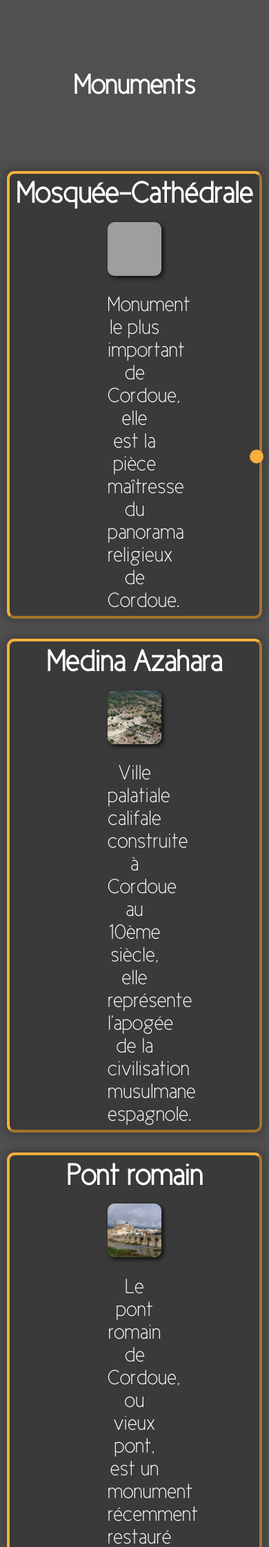
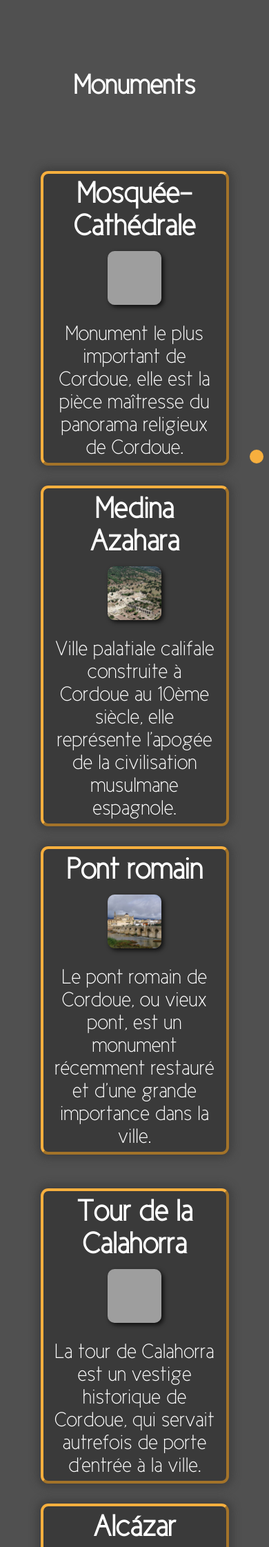
Before and after one commit to Thiiiv/SAE2.05, a PHP site: page /data/pages/monuments.php in a window 390 px wide. Shown: the part 68-2311 px from the top of the page at 69% size. Run offline with PHP 8.4, Linux system fonts and the light colour scheme; grey boxes are pictures that could not be loaded.

Commit message:
Add files via upload

```diff
--- a/data/style/pageMonuments.css
+++ b/data/style/pageMonuments.css
@@ -104,6 +104,7 @@
             .ligne-monuments {
                 flex-direction: column;
                 width: 100%;
+                align-items: center;
             }
 
             h1 {
@@ -115,16 +116,17 @@
                 height: 3vh;
             }
 
-            .monuments .ligne-monuments p {
-                width: 80vw;
+            .ligne-monuments p {
+                width: 95%;
             }
 
-            .monuments .monument img {
-                width: 65vw;
+            .monuments img {
+                width: 100vw;
             }
 
             .monument {
                 margin-top: 3vh;
+                width: 70vw;
             }
 
             .img {
```
